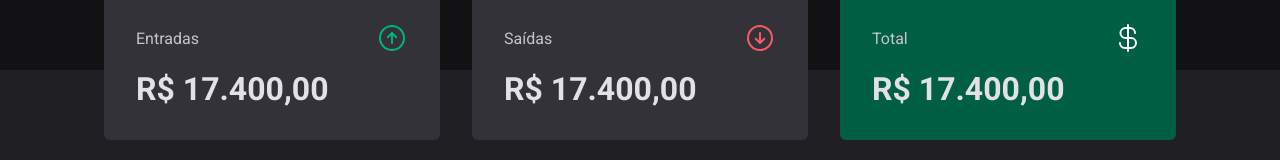
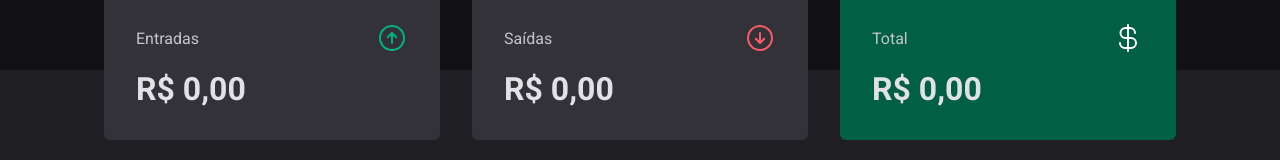
Before and after one commit to naelens/dt-money, a React (Vite) app: page / in a window 1280 px wide. Shown: the part 140-300 px from the top of the page. Built offline with nearby package versions, Linux system fonts and the light colour scheme; no server answers.

Commit message:
[FEAT] - Creating a custom hook for summary

```diff
--- a/src/components/Summary/index.tsx
+++ b/src/components/Summary/index.tsx
@@ -1,7 +1,11 @@
 import { SummaryCard, SummaryContainer } from "./styles";
 import { ArrowCircleDown, ArrowCircleUp, CurrencyDollar } from "phosphor-react";
+import { priceFormatter } from "../../utils/formatter";
+import { useSummary } from "../../hooks/useSummary";
 
 export function Summary() {
+    const summary = useSummary();
+
     return (
         <SummaryContainer>
             <SummaryCard>
@@ -10,7 +14,7 @@
                     <ArrowCircleUp size={32} color="#00b37e" />
                 </header>
 
-                <strong>R$ 17.400,00</strong>
+                <strong>{priceFormatter.format(summary.income)}</strong>
             </SummaryCard>
 
             <SummaryCard>
@@ -19,7 +23,7 @@
                     <ArrowCircleDown size={32} color="#f75a68" />
                 </header>
 
-                <strong>R$ 17.400,00</strong>
+                <strong>{priceFormatter.format(summary.outcome)}</strong>
             </SummaryCard>
 
             <SummaryCard variant="green">
@@ -28,7 +32,7 @@
                     <CurrencyDollar size={32} color="#FFFFFF" />
                 </header>
 
-                <strong>R$ 17.400,00</strong>
+                <strong>{priceFormatter.format(summary.total)}</strong>
             </SummaryCard>
         </SummaryContainer>
     )
--- /dev/null
+++ b/src/hooks/useSummary.ts
@@ -0,0 +1,26 @@
+import { useContext } from "react";
+import { TransactionContext } from "../contexts/TransactionsContext";
+
+export function useSummary () {
+    const { transactions } = useContext(TransactionContext)
+
+    const summary = transactions.reduce(
+        (acc, transaction) => {
+            if(transaction.type === "income") {
+                acc.income += transaction.price;
+                acc.total += transaction.price;
+            } else {
+                acc.outcome += transaction.price;
+                acc.total -= transaction.price;
+            }
+            return acc
+        },
+        {
+            income: 0,
+            outcome: 0,
+            total: 0,
+        }
+    )
+
+    return summary;
+}
```
